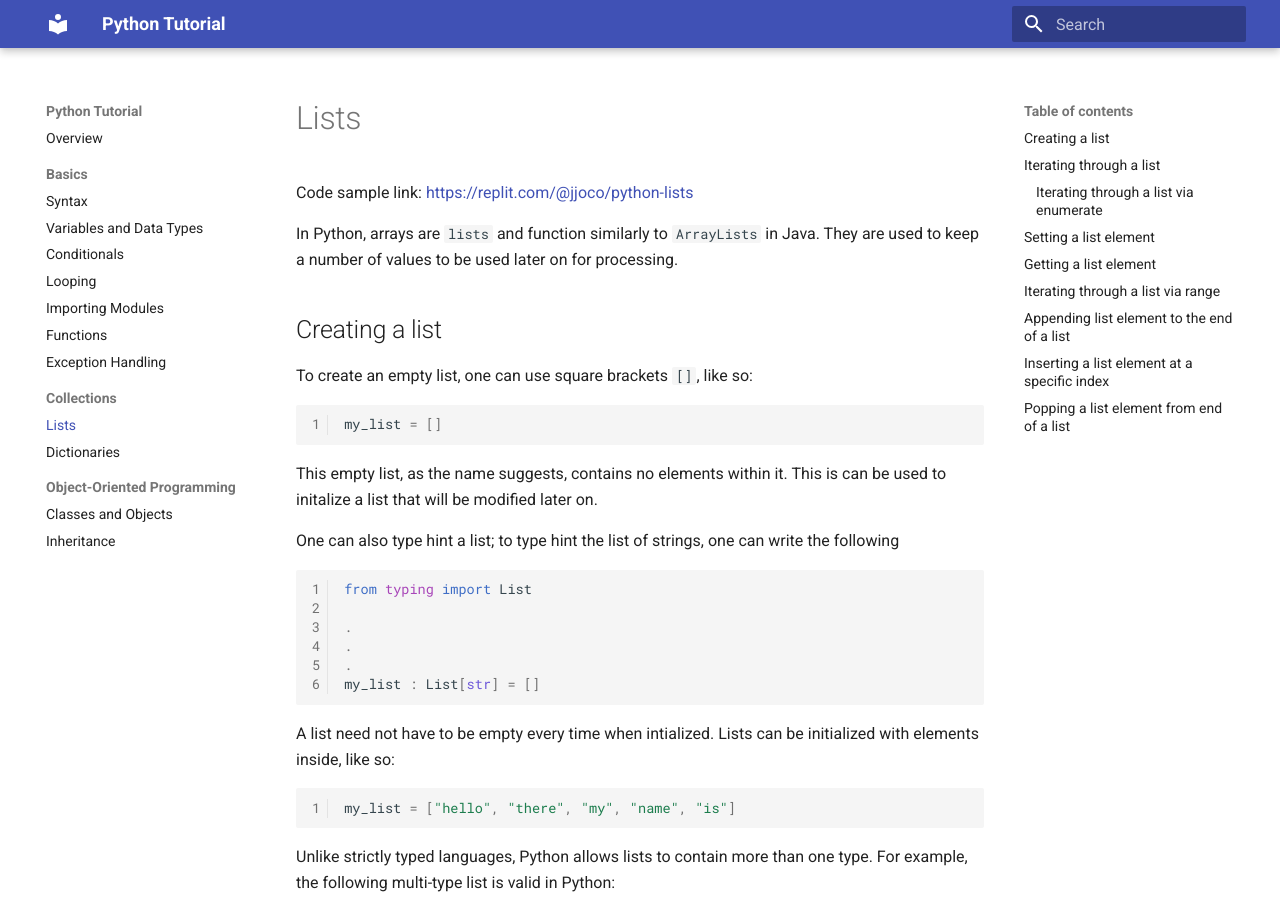
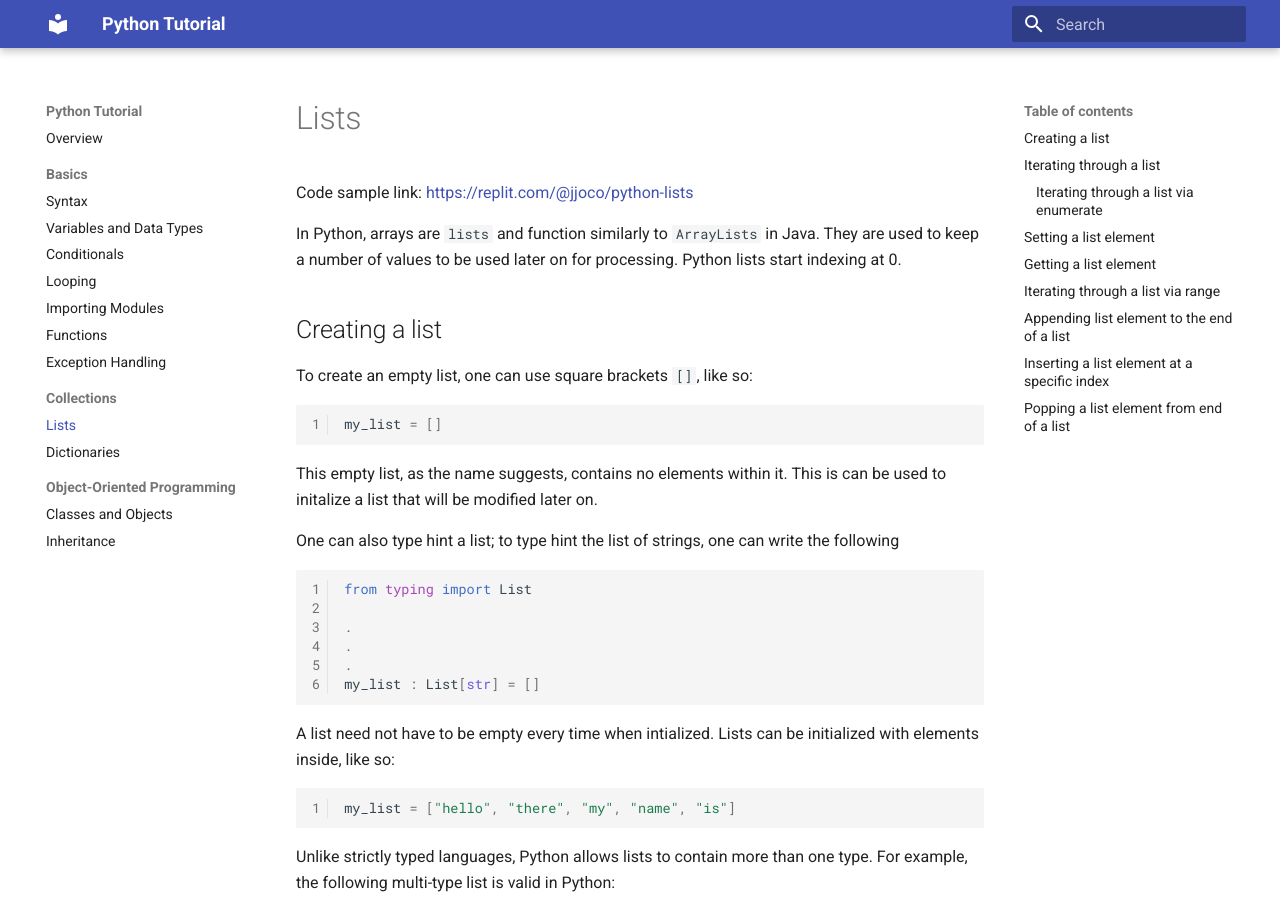
Before and after one commit to justinjoco/python-tutorial, an MkDocs documentation site: the page built from docs/collections/lists.md, in a window 1280 px wide and 900 px high. Built offline with MkDocs 1.6.1 and Material for MkDocs 9.7.7, drawn with Linux system fonts in a browser that asks for light colours.

Commit message:
added python indexing comment

```diff
--- a/docs/collections/lists.md
+++ b/docs/collections/lists.md
@@ -1,6 +1,6 @@
 Code sample link: <https://replit.com/@jjoco/python-lists>
 
-In Python, arrays are `lists` and function similarly to `ArrayLists` in Java. They are used to keep a number of values to be used later on for processing.
+In Python, arrays are `lists` and function similarly to `ArrayLists` in Java. They are used to keep a number of values to be used later on for processing. Python lists start indexing at 0.
 
 ## Creating a list
 To create an empty list, one can use square brackets `[]`, like so:
```
